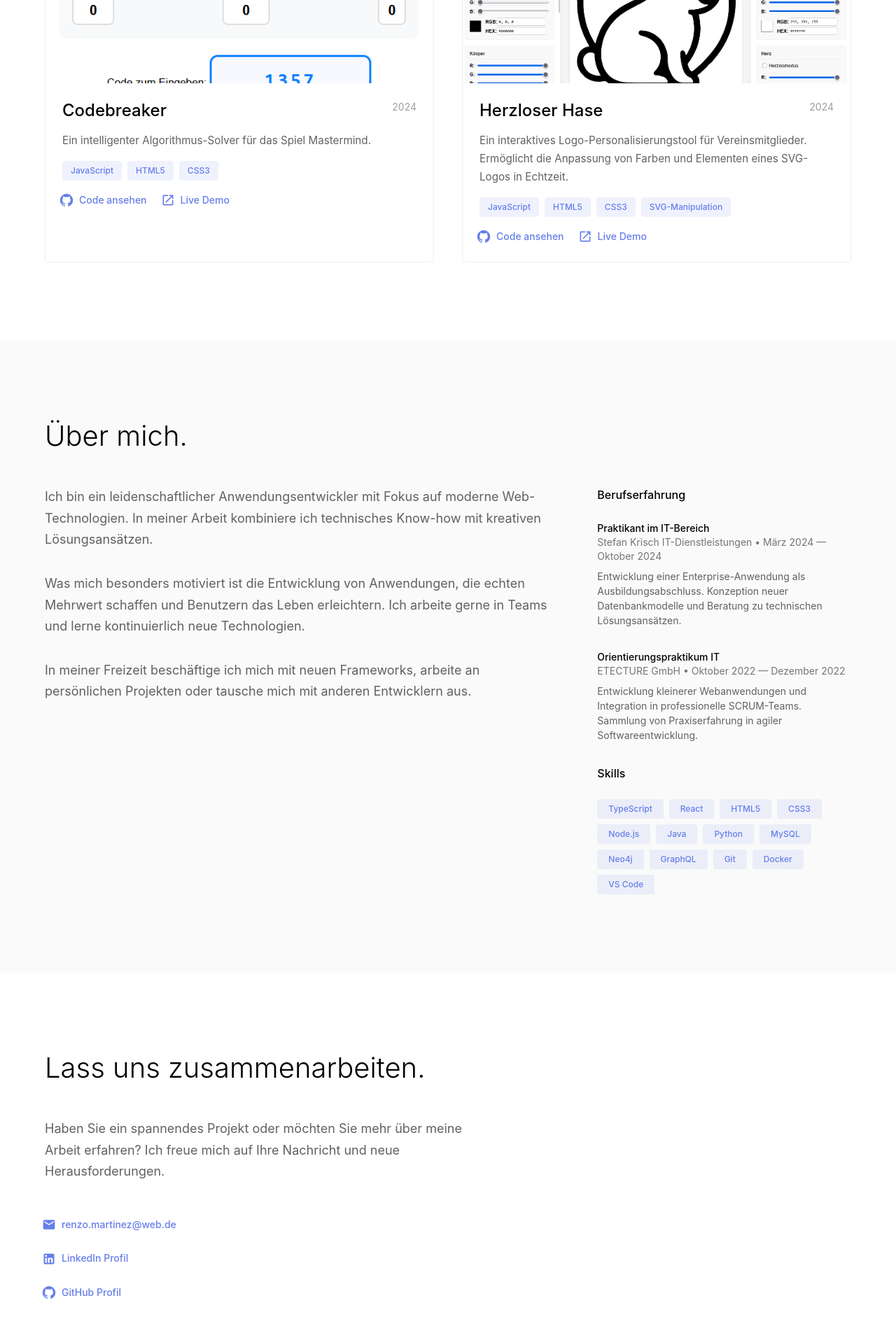
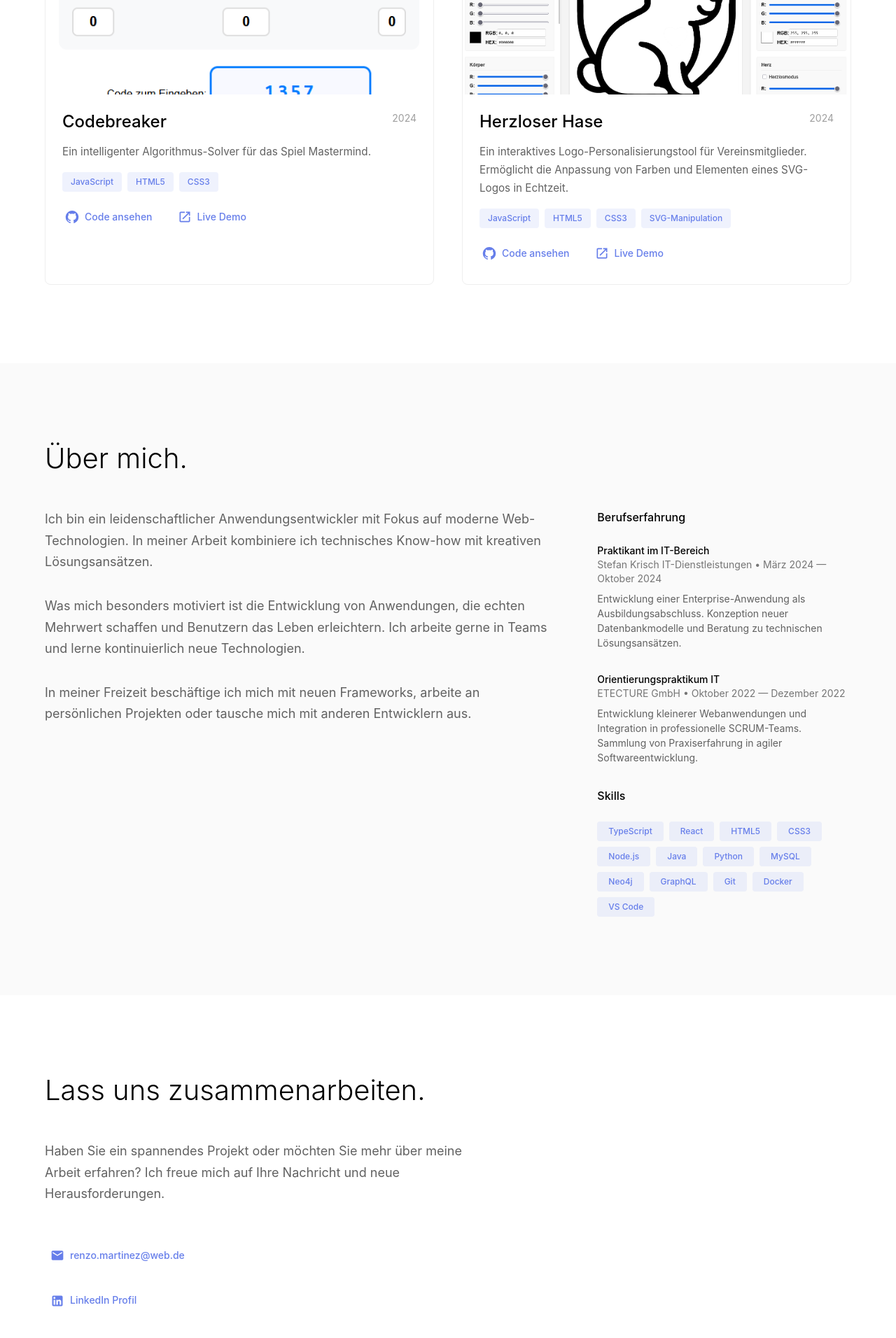
Before and after one commit to RenzoHappiness/Portfolio, a React (Create React App) app in the folder my-portfolio/: page / in a window 1280 px wide. Shown: the part 1604-3516 px from the top of the page at 70% size. Built offline with nearby package versions, Linux system fonts and the light colour scheme.

Commit message:
feat: Comprehensive responsive design and touch optimization
- Add custom breakpoints and mobile-optimized touch targets
- Enhance navigation, buttons, and layout for mobile devices
- Improve hover effects and active states for touch interaction
- Optimize spacing, typography, and visual feedback

```diff
--- a/my-portfolio/src/RenzoPortfolio.tsx
+++ b/my-portfolio/src/RenzoPortfolio.tsx
@@ -200,18 +200,22 @@ const ScrollToTop: React.FC = () => {
         onClick={handleClick}
         sx={{
           position: 'fixed',
-          bottom: 24,
-          right: 24,
+          bottom: { xs: 16, md: 24 },
+          right: { xs: 16, md: 24 },
           backgroundColor: '#667eea',
           color: 'white',
-          width: 48,
-          height: 48,
+          width: { xs: 56, md: 48 },
+          height: { xs: 56, md: 48 },
           zIndex: 1000,
           boxShadow: '0 4px 20px rgba(102, 126, 234, 0.4)',
           '&:hover': {
             backgroundColor: '#5a67d8',
             transform: 'translateY(-2px)',
             boxShadow: '0 6px 25px rgba(102, 126, 234, 0.5)',
+          },
+          '&:active': {
+            transform: 'translateY(0px)',
+            boxShadow: '0 2px 10px rgba(102, 126, 234, 0.3)',
           },
           transition: 'all 0.3s ease-in-out',
         }}
@@ -245,18 +249,69 @@ const Navigation: React.FC = () => {
       </Typography>
       <List>
         <ListItem disablePadding>
-          <ListItemButton onClick={() => scrollToSection('work')}>
-            <ListItemText primary="Projekte" />
+          <ListItemButton
+            onClick={() => scrollToSection('work')}
+            sx={{
+              minHeight: 56,
+              padding: 2,
+              '&:hover': {
+                backgroundColor: 'rgba(102, 126, 234, 0.08)',
+              }
+            }}
+          >
+            <ListItemText
+              primary="Projekte"
+              sx={{
+                '& .MuiListItemText-primary': {
+                  fontSize: '1.1rem',
+                  fontWeight: 500,
+                }
+              }}
+            />
           </ListItemButton>
         </ListItem>
         <ListItem disablePadding>
-          <ListItemButton onClick={() => scrollToSection('about')}>
-            <ListItemText primary="Über mich" />
+          <ListItemButton
+            onClick={() => scrollToSection('about')}
+            sx={{
+              minHeight: 56,
+              padding: 2,
+              '&:hover': {
+                backgroundColor: 'rgba(102, 126, 234, 0.08)',
+              }
+            }}
+          >
+            <ListItemText
+              primary="Über mich"
+              sx={{
+                '& .MuiListItemText-primary': {
+                  fontSize: '1.1rem',
+                  fontWeight: 500,
+                }
+              }}
+            />
           </ListItemButton>
         </ListItem>
         <ListItem disablePadding>
-          <ListItemButton onClick={() => scrollToSection('contact')}>
-            <ListItemText primary="Kontakt" />
+          <ListItemButton
+            onClick={() => scrollToSection('contact')}
+            sx={{
+              minHeight: 56,
+              padding: 2,
+              '&:hover': {
+                backgroundColor: 'rgba(102, 126, 234, 0.08)',
+              }
+            }}
+          >
+            <ListItemText
+              primary="Kontakt"
+              sx={{
+                '& .MuiListItemText-primary': {
+                  fontSize: '1.1rem',
+                  fontWeight: 500,
+                }
+              }}
+            />
           </ListItemButton>
         </ListItem>
       </List>
@@ -490,9 +545,29 @@ const WorkSection: React.FC = () => {
           Meine Projekte.
         </Typography>
 
-        <Box sx={{ display: 'grid', gridTemplateColumns: { xs: '1fr', md: '1fr 1fr' }, gap: { xs: 4, lg: 5 } }}>
+        <Box sx={{
+          display: 'grid',
+          gridTemplateColumns: { xs: '1fr', sm: '1fr', md: '1fr 1fr' },
+          gap: { xs: 3, sm: 4, lg: 5 },
+          maxWidth: { xs: '100%', md: 'none' }
+        }}>
           {projects.map((project) => (
-            <Paper key={project.id} elevation={0} sx={{ border: '1px solid', borderColor: 'grey.200', position: 'relative', overflow: 'hidden' }}>
+            <Paper
+              key={project.id}
+              elevation={0}
+              sx={{
+                border: '1px solid',
+                borderColor: 'grey.200',
+                position: 'relative',
+                overflow: 'hidden',
+                borderRadius: { xs: 3, md: 2 },
+                transition: 'all 0.3s ease-in-out',
+                '&:hover': {
+                  transform: { xs: 'none', md: 'translateY(-4px)' },
+                  boxShadow: { xs: 'none', md: '0 8px 25px rgba(0, 0, 0, 0.1)' },
+                }
+              }}
+            >
               {/* Screenshot */}
               {project.screenshot && (
                 <Box sx={{ height: 200, overflow: 'hidden' }}>
@@ -518,7 +593,7 @@ const WorkSection: React.FC = () => {
                 </Box>
               )}
 
-              <Box sx={{ p: 3 }}>
+              <Box sx={{ p: { xs: 2.5, md: 3 } }}>
                 <Box sx={{ display: 'flex', justifyContent: 'space-between', alignItems: 'flex-start', mb: 2 }}>
                   <Typography
                     variant="h4"
@@ -573,7 +648,7 @@ const WorkSection: React.FC = () => {
                     </Typography>
                   ))}
                 </Box>
-                <Box sx={{ display: 'flex', gap: 3 }}>
+                <Box sx={{ display: 'flex', gap: 3, flexWrap: 'wrap' }}>
                   {project.githubUrl && (
                     <Button
                       startIcon={<GitHub />}
@@ -583,10 +658,13 @@ const WorkSection: React.FC = () => {
                       sx={{
                         color: '#667eea',
                         textTransform: 'none',
-                        p: 0,
+                        p: { xs: 1.5, md: 1 },
+                        minHeight: { xs: 48, md: 'auto' },
                         fontWeight: 500,
+                        fontSize: { xs: '0.9rem', md: '0.875rem' },
+                        borderRadius: 2,
                         '&:hover': {
-                          backgroundColor: 'transparent',
+                          backgroundColor: 'rgba(102, 126, 234, 0.08)',
                           color: '#5a67d8',
                         }
                       }}
@@ -603,10 +681,13 @@ const WorkSection: React.FC = () => {
                       sx={{
                         color: '#667eea',
                         textTransform: 'none',
-                        p: 0,
+                        p: { xs: 1.5, md: 1 },
+                        minHeight: { xs: 48, md: 'auto' },
                         fontWeight: 500,
+                        fontSize: { xs: '0.9rem', md: '0.875rem' },
+                        borderRadius: 2,
                         '&:hover': {
-                          backgroundColor: 'transparent',
+                          backgroundColor: 'rgba(102, 126, 234, 0.08)',
                           color: '#5a67d8',
                         }
                       }}
@@ -841,7 +922,7 @@ const ContactSection: React.FC = () => {
           Ich freue mich auf Ihre Nachricht und neue Herausforderungen.
         </Typography>
 
-        <Box sx={{ display: 'flex', flexDirection: 'column', gap: 3, maxWidth: 300 }}>
+        <Box sx={{ display: 'flex', flexDirection: 'column', gap: 2, maxWidth: 300 }}>
           <Button
             startIcon={<Email />}
             href={`mailto:${personalInfo.email}`}
@@ -849,10 +930,13 @@ const ContactSection: React.FC = () => {
               justifyContent: 'flex-start',
               color: '#667eea',
               textTransform: 'none',
-              p: 0,
+              p: { xs: 2, md: 1.5 },
+              minHeight: { xs: 56, md: 48 },
               fontWeight: 500,
+              fontSize: { xs: '1rem', md: '0.875rem' },
+              borderRadius: 2,
               '&:hover': {
-                backgroundColor: 'transparent',
+                backgroundColor: 'rgba(102, 126, 234, 0.08)',
                 color: '#5a67d8',
               }
             }}
@@ -869,10 +953,13 @@ const ContactSection: React.FC = () => {
               justifyContent: 'flex-start',
               color: '#667eea',
               textTransform: 'none',
-              p: 0,
+              p: { xs: 2, md: 1.5 },
+              minHeight: { xs: 56, md: 48 },
               fontWeight: 500,
+              fontSize: { xs: '1rem', md: '0.875rem' },
+              borderRadius: 2,
               '&:hover': {
-                backgroundColor: 'transparent',
+                backgroundColor: 'rgba(102, 126, 234, 0.08)',
                 color: '#5a67d8',
               }
             }}
@@ -889,10 +976,13 @@ const ContactSection: React.FC = () => {
               justifyContent: 'flex-start',
               color: '#667eea',
               textTransform: 'none',
-              p: 0,
+              p: { xs: 2, md: 1.5 },
+              minHeight: { xs: 56, md: 48 },
               fontWeight: 500,
+              fontSize: { xs: '1rem', md: '0.875rem' },
+              borderRadius: 2,
               '&:hover': {
-                backgroundColor: 'transparent',
+                backgroundColor: 'rgba(102, 126, 234, 0.08)',
                 color: '#5a67d8',
               }
             }}
```
